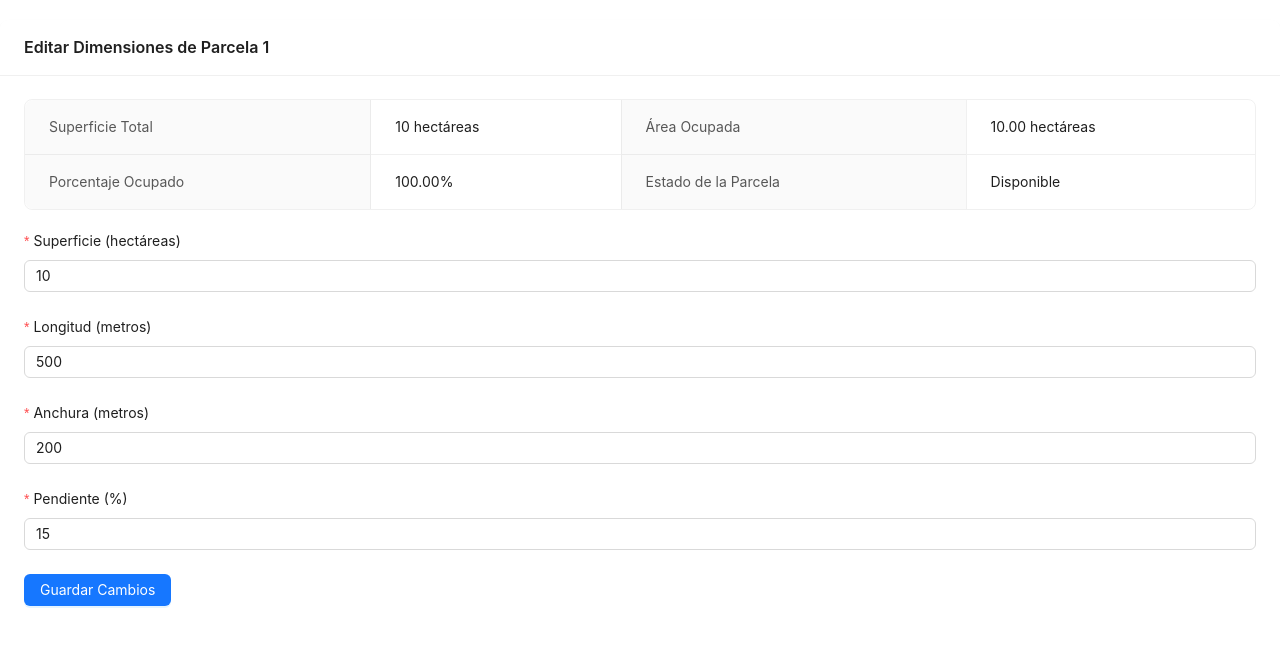
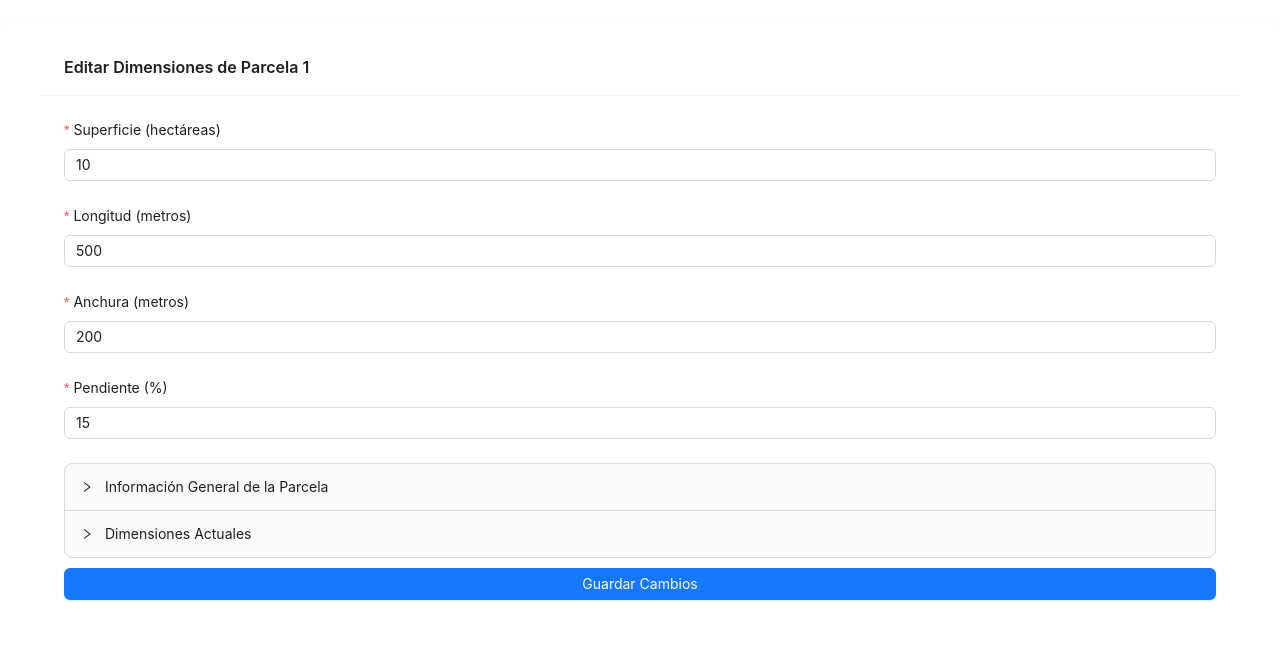
Before and after one commit to jesus-barrera-moran/vino-costero-frontend, a React (Create React App) app: page /edit-dimensions/1 in a window 1280 px wide. Shown: the top 646 px of the page. Built offline with nearby package versions, Linux system fonts and the light colour scheme.

Commit message:
Refinar campos del formulario de dimensiones

```diff
--- a/src/pages/DimensionsForm.js
+++ b/src/pages/DimensionsForm.js
@@ -1,6 +1,8 @@
 import React, { useState, useEffect } from 'react';
-import { Form, InputNumber, Button, Card, Descriptions, message, Alert } from 'antd';
+import { Form, InputNumber, Button, Card, Descriptions, Collapse, Alert, message } from 'antd';
 import { useNavigate, useParams } from 'react-router-dom';
+
+const { Panel } = Collapse;
 
 // Simulación de datos de parcelas existentes
 const parcelasExistentes = [
@@ -70,7 +72,7 @@ const EditParcelDimensions = () => {
   }, [id, form]);
 
   // Función para manejar los cambios en las dimensiones
-  const handleDimensionChange = (changedValues) => {
+  const handleDimensionChange = () => {
     const { longitud, anchura } = form.getFieldsValue(['longitud', 'anchura']);
     if (longitud && anchura) {
       const area = calcularAreaOcupada(longitud, anchura);
@@ -102,32 +104,16 @@ const EditParcelDimensions = () => {
   const tieneSiembraActiva = parcela.siembras.length > 0;
 
   return (
-    <Card title={`Editar Dimensiones de ${parcela.nombre}`} bordered={false} style={{ marginTop: 20 }}>
-      <Descriptions column={2} bordered style={{ marginBottom: 20 }}>
-        <Descriptions.Item label="Superficie Total">{parcela.dimensionesActuales.superficie} hectáreas</Descriptions.Item>
-        <Descriptions.Item label="Área Ocupada">{areaOcupada.toFixed(2)} hectáreas</Descriptions.Item>
-        <Descriptions.Item label="Porcentaje Ocupado">{porcentajeOcupado}%</Descriptions.Item>
-        <Descriptions.Item label="Estado de la Parcela">
-          {tieneSiembraActiva ? 'Ocupada (con siembra activa)' : 'Disponible'}
-        </Descriptions.Item>
-      </Descriptions>
-
-      {warning && <Alert message={warning} type="warning" showIcon style={{ marginBottom: 20 }} />}
-
-      {tieneSiembraActiva ? (
-        <Alert
-          message="No es posible editar las dimensiones de una parcela con siembra activa."
-          type="error"
-          showIcon
-          style={{ marginBottom: 20 }}
-        />
-      ) : (
+    <Card title={`Editar Dimensiones de ${parcela.nombre}`} bordered={false} style={{ marginTop: 20, padding: '20px 40px' }}>
+      {/* Formulario para editar dimensiones */}
+      {!tieneSiembraActiva && (
         <Form
           form={form}
           layout="vertical"
           name="edit-dimensions"
           onFinish={onFinish}
           onValuesChange={handleDimensionChange}
+          style={{ marginBottom: 30 }}
         >
           <Form.Item
             label="Superficie (hectáreas)"
@@ -161,8 +147,41 @@ const EditParcelDimensions = () => {
             <InputNumber min={0} max={100} placeholder="Pendiente" style={{ width: '100%' }} />
           </Form.Item>
 
+          {warning && <Alert message={warning} type="warning" showIcon style={{ marginBottom: 20 }} />}
+
+          {tieneSiembraActiva && (
+            <Alert
+              message="No es posible editar las dimensiones de una parcela con siembra activa."
+              type="error"
+              showIcon
+              style={{ marginBottom: 30 }}
+            />
+          )}
+
+          {/* Acordeones para información adicional de la parcela */}
+          <Collapse accordion>
+            <Panel header="Información General de la Parcela" key="1">
+              <Descriptions column={1} bordered>
+                <Descriptions.Item label="Nombre">{parcela.nombre}</Descriptions.Item>
+                <Descriptions.Item label="Porcentaje Ocupado">{porcentajeOcupado}%</Descriptions.Item>
+                <Descriptions.Item label="Estado de la Parcela">
+                  {tieneSiembraActiva ? 'Ocupada (con siembra activa)' : 'Disponible'}
+                </Descriptions.Item>
+              </Descriptions>
+            </Panel>
+
+            <Panel header="Dimensiones Actuales" key="2">
+              <Descriptions column={1} bordered>
+                <Descriptions.Item label="Superficie">{parcela.dimensionesActuales.superficie} metros</Descriptions.Item>
+                <Descriptions.Item label="Longitud">{parcela.dimensionesActuales.longitud} metros</Descriptions.Item>
+                <Descriptions.Item label="Anchura">{parcela.dimensionesActuales.anchura} metros</Descriptions.Item>
+                <Descriptions.Item label="Pendiente">{parcela.dimensionesActuales.pendiente}%</Descriptions.Item>
+              </Descriptions>
+            </Panel>
+          </Collapse>
+
           <Form.Item>
-            <Button type="primary" htmlType="submit">
+            <Button type="primary" htmlType="submit" style={{ width: '100%', padding: '10px', marginTop: '10px' }}>
               Guardar Cambios
             </Button>
           </Form.Item>
```
